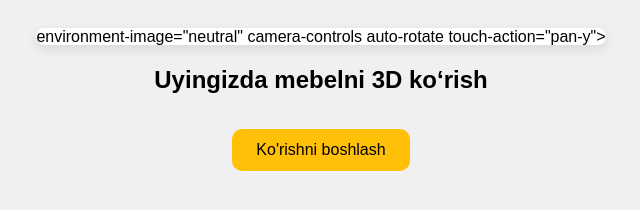
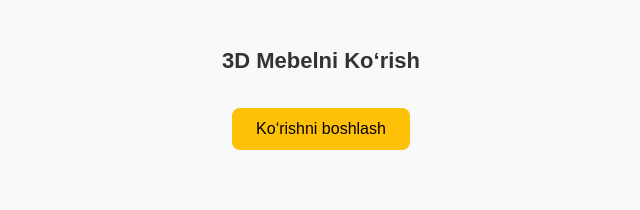
Before and after one commit to alimovjamshid/ar_view, a plain HTML site: page index.html in a window 1280 px wide. Shown: the whole page, without its empty margins (319-959 px from the left). Drawn offline with Linux system fonts and the light colour scheme; some packages are replaced by stand-ins of ours; a script that the page names is missing.

Commit message:
Update index.html

```diff
--- a/index.html
+++ b/index.html
@@ -7,7 +7,7 @@
   <script type="module" src="https://ajax.googleapis.com/ajax/libs/model-viewer/4.0.0/model-viewer.min.js"></script>
   <style>
     body {
-      background: #f0f0f0;
+      background: #f8f9fa;
       font-family: Arial, sans-serif;
       text-align: center;
       padding: 20px;
@@ -17,25 +17,26 @@
       width: 100%;
       max-width: 400px;
       height: 400px;
-      background: white;
       margin: auto;
-      border-radius: 10px;
+      border-radius: 12px;
+      background-color: #ffffff;
       box-shadow: 0 4px 12px rgba(0, 0, 0, 0.1);
-      cursor: pointer;
     }
 
     h2 {
       margin-top: 20px;
+      font-size: 22px;
+      color: #333;
     }
 
     .ar-button {
+      margin-top: 16px;
+      padding: 12px 24px;
       background-color: #ffc107;
+      color: black;
+      font-size: 16px;
       border: none;
-      padding: 12px 24px;
-      border-radius: 10px;
-      font-size: 16px;
-      margin-top: 15px;
-      color: black;
+      border-radius: 8px;
       cursor: pointer;
     }
   </style>
@@ -44,31 +45,28 @@
 
   <model-viewer
     id="viewer"
-    alt="3D Mebel"
+    alt="3D model"
     ar
-    ar-modes="scene-viewer quick-look webxr" <!-- faqat iOS uchun AR -->
-    environment-image="neutral"
+    ar-modes="scene-viewer quick-look webxr"
     camera-controls
     auto-rotate
-    touch-action="pan-y">
+    background-color="#ffffff">
   </model-viewer>
 
-  <h2>Uyingizda mebelni 3D ko‘rish</h2>
-
-  <button class="ar-button" onclick="startAR()">Ko'rishni boshlash</button>
+  <h2>3D Mebelni Ko‘rish</h2>
+  <button class="ar-button" onclick="startAR()">Ko‘rishni boshlash</button>
 
   <script>
     const params = new URLSearchParams(window.location.search);
-    const glbUrl = params.get('preview'); // 3D ko‘rish uchun
-    const usdzUrl = params.get('model');  // iOS AR uchun
+    const glbUrl = params.get('preview'); // Misol: ?preview=https://...
 
-    const viewer = document.getElementById("viewer");
-
-    if (glbUrl) viewer.setAttribute("src", glbUrl);      // preview uchun
-    if (usdzUrl) viewer.setAttribute("ios-src", usdzUrl); // iOS AR uchun
+    const viewer = document.getElementById('viewer');
+    if (glbUrl) {
+      viewer.setAttribute('src', glbUrl);
+    }
 
     function startAR() {
-      viewer.activateAR(); // faqat iOS bo‘lsa ishlaydi
+      viewer.activateAR();
     }
   </script>
 
```
